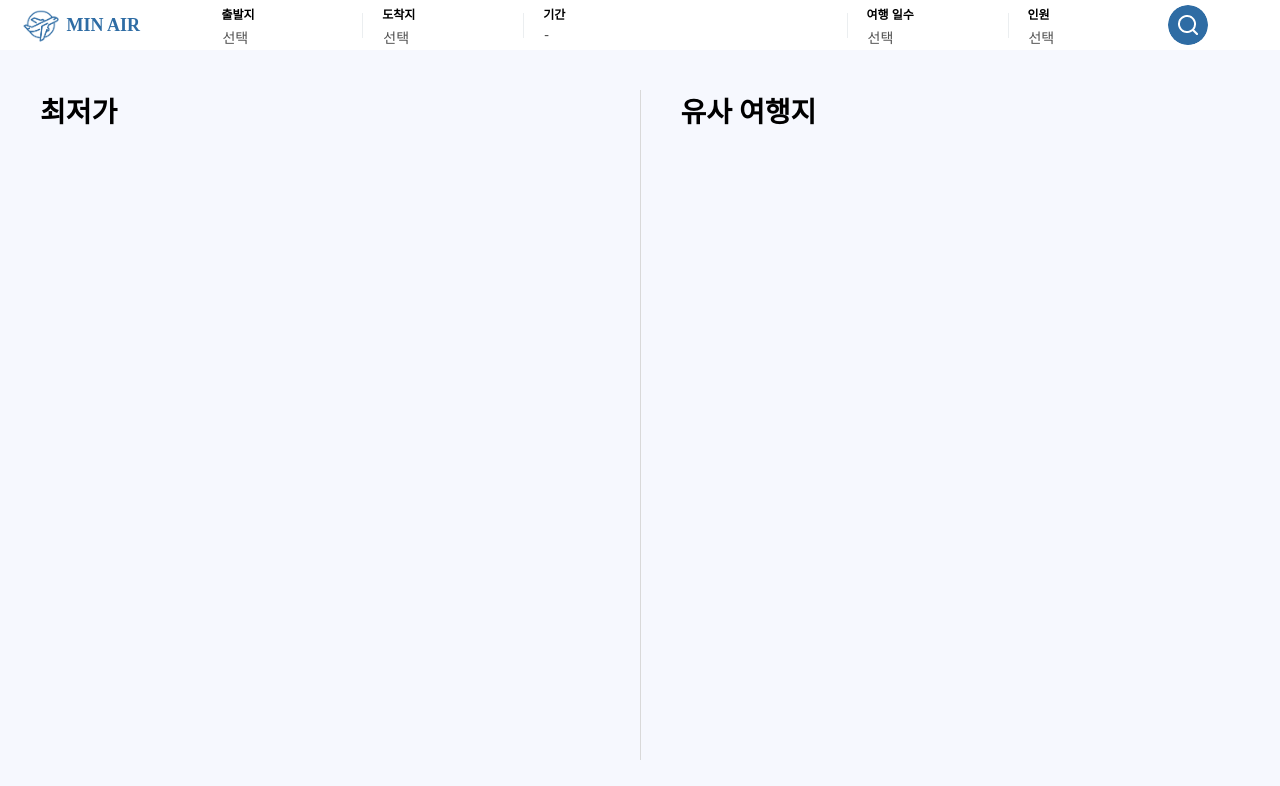
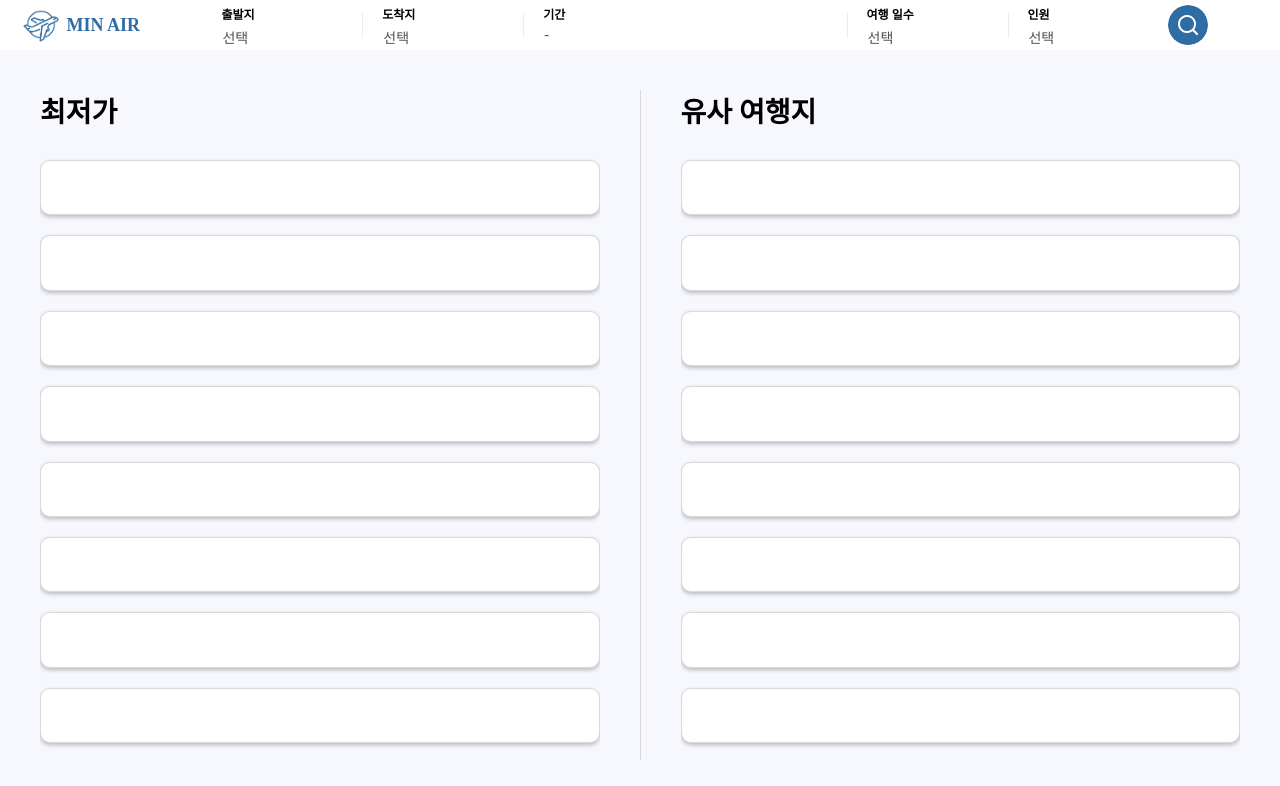
Before and after one commit to KU-MINAIR/MINAIR-Frontend, a React (Create React App) app: page /flights in a window 1280 px wide. Shown: the top 786 px of the page. Built offline with nearby package versions, Linux system fonts and the light colour scheme.

Commit message:
feat: Ticket List 추가

```diff
--- a/src/pages/Search.tsx
+++ b/src/pages/Search.tsx
@@ -5,6 +5,18 @@ import SearchBar from "@/components/SearchBar";
 import VerticalLine from "@/components/VerticalLine";
 
 export default function Search(): ReactElement {
+  const TicketArr = [{}, {}, {}, {}, {}, {}, {}, {}];
+  const renderCities = () => {
+    return (
+      <>
+        {TicketArr.map((e) => {
+          // return <div>{e.country}</div>;
+          return <TicketWrapper onClick={(e2) => {}}></TicketWrapper>;
+        })}
+      </>
+    );
+  };
+
   return (
     <>
       <TopBar>
@@ -17,10 +29,12 @@ export default function Search(): ReactElement {
       <BodayWrapper>
         <Section>
           <SectionTitle>최저가</SectionTitle>
+          <ListContainer>{renderCities()}</ListContainer>
         </Section>
         <VerticalLine height={"calc(90vh - 50px)"} color={"#d9d9d9"} />
         <Section>
           <SectionTitle>유사 여행지</SectionTitle>
+          <ListContainer>{renderCities()}</ListContainer>
         </Section>
       </BodayWrapper>
     </>
@@ -58,3 +72,37 @@ const SectionTitle = styled.div`
   font-size: 28px;
   font-weight: bold;
 `;
+
+const ListContainer = styled.div`
+  margin-top: 20px;
+  display: flex;
+  flex-direction: column;
+  overflow-y: scroll;
+  overflow-x: hidden;
+  width: 100%;
+  height: 90%;
+  &::-webkit-scrollbar {
+    width: 6px;
+    background-color: #edece9;
+  }
+  &::-webkit-scrollbar-thumb {
+    background: #d3d1cb;
+    border-radius: 6px;
+  }
+`;
+
+const TicketWrapper = styled.div`
+  height: 100px;
+  display: flex;
+  align-items: center;
+  background-color: white;
+  filter: drop-shadow(0px 2px 2px rgba(0, 0, 0, 0.25));
+  backdrop-filter: blur(2px);
+  border-radius: 10px;
+  border: 1px solid #d9d9d9;
+
+  margin: 10px 0;
+  &:hover {
+    background-color: #ebeef0;
+  }
+`;
```
